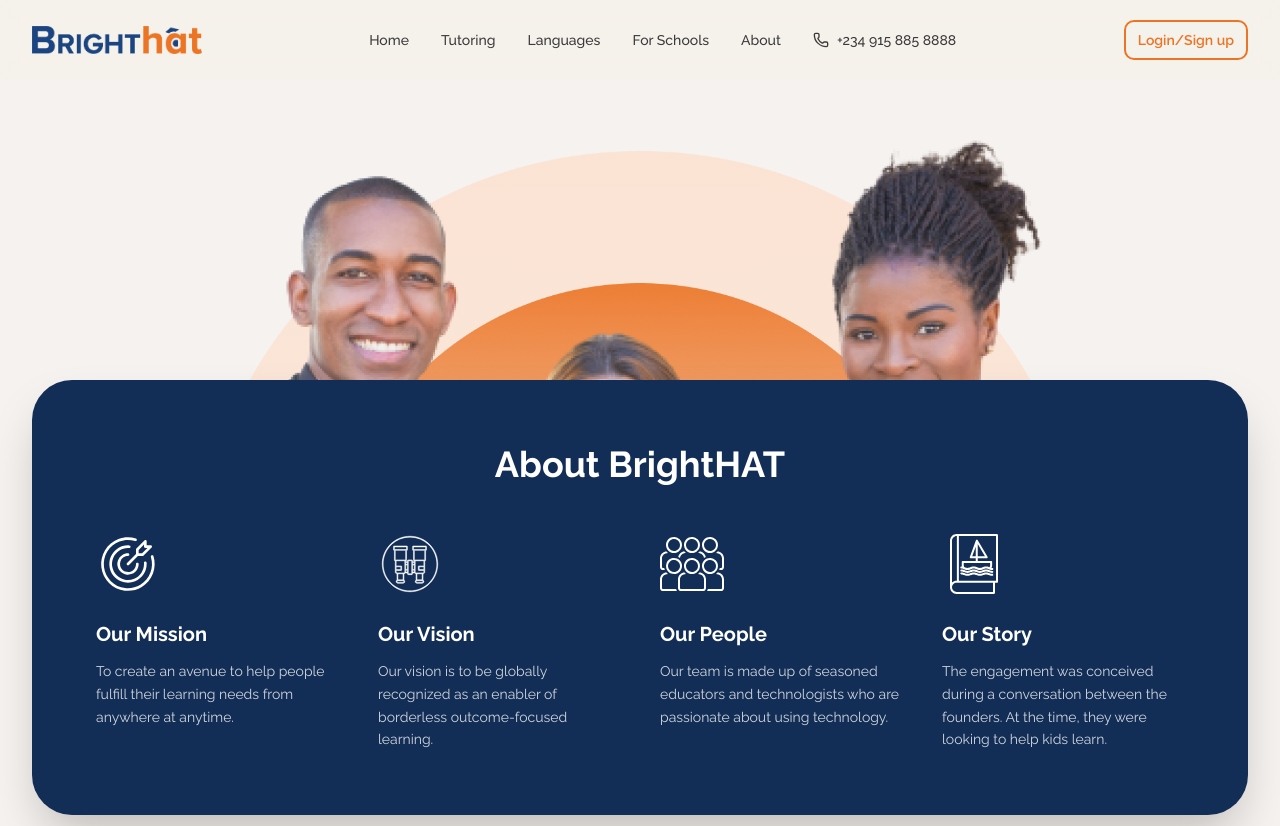
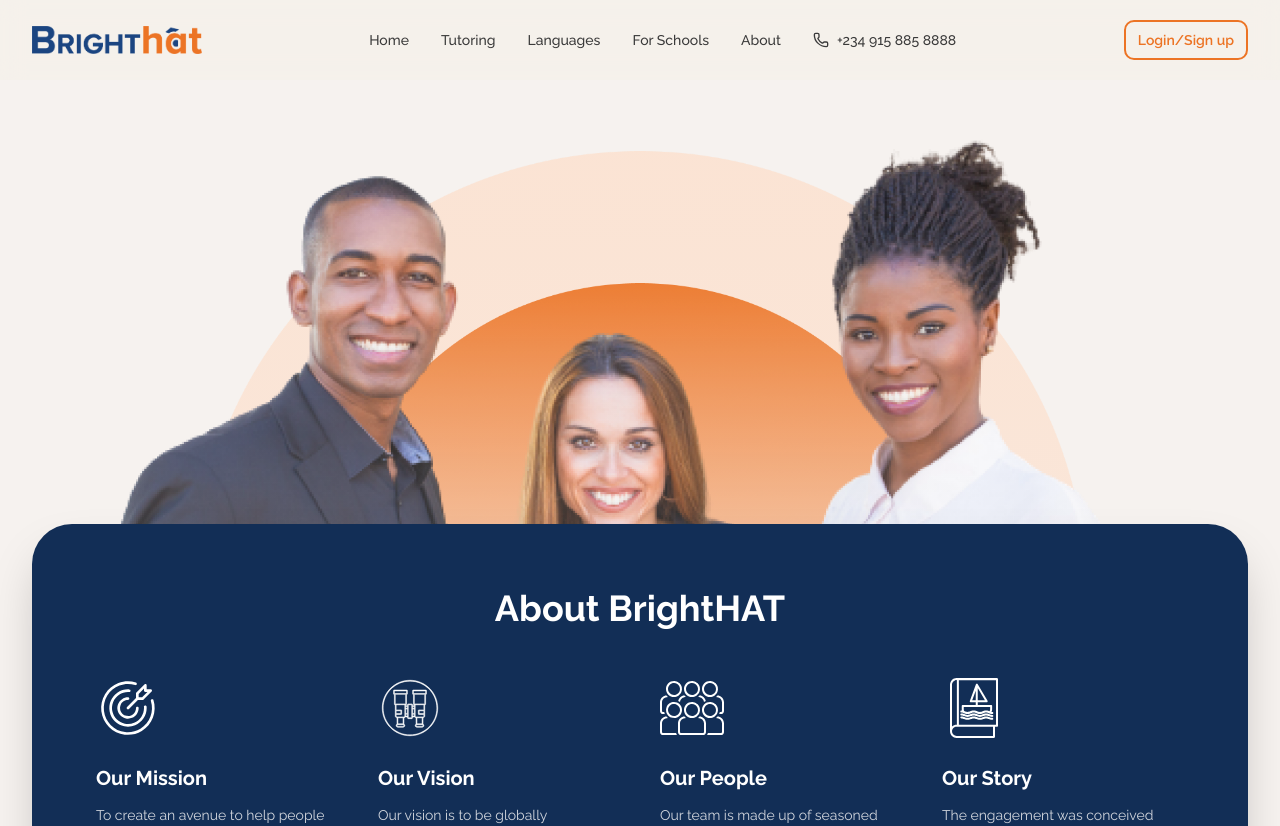
Before and after one commit to Solataiwo-15/brighthat, a Next.js app: page /about in a window 1280 px wide. Shown: the top 826 px of the page. Built offline with nearby package versions, Linux system fonts and the light colour scheme.

Commit message:
About Page

```diff
--- a/src/components/pages/about/AboutHero.tsx
+++ b/src/components/pages/about/AboutHero.tsx
@@ -20,7 +20,7 @@ export default function AboutHero() {
 
       {/* 2. THE OVERLAPPING BLUE CARD */}
       <Container>
-        <div className="relative z-10 -mt-30 lg:-mt-50 w-full bg-brand-blue rounded-[40px] p-8 lg:p-16 text-white shadow-2xl">
+        <div className="relative z-10 -mt-10 lg:-mt-14 w-full bg-brand-blue rounded-[40px] p-8 lg:p-16 text-white shadow-2xl">
           {/* Header inside the card */}
           <div className="text-center mb-12">
             <h1 className="text-3xl md:text-4xl font-bold">About BrightHAT</h1>
```
